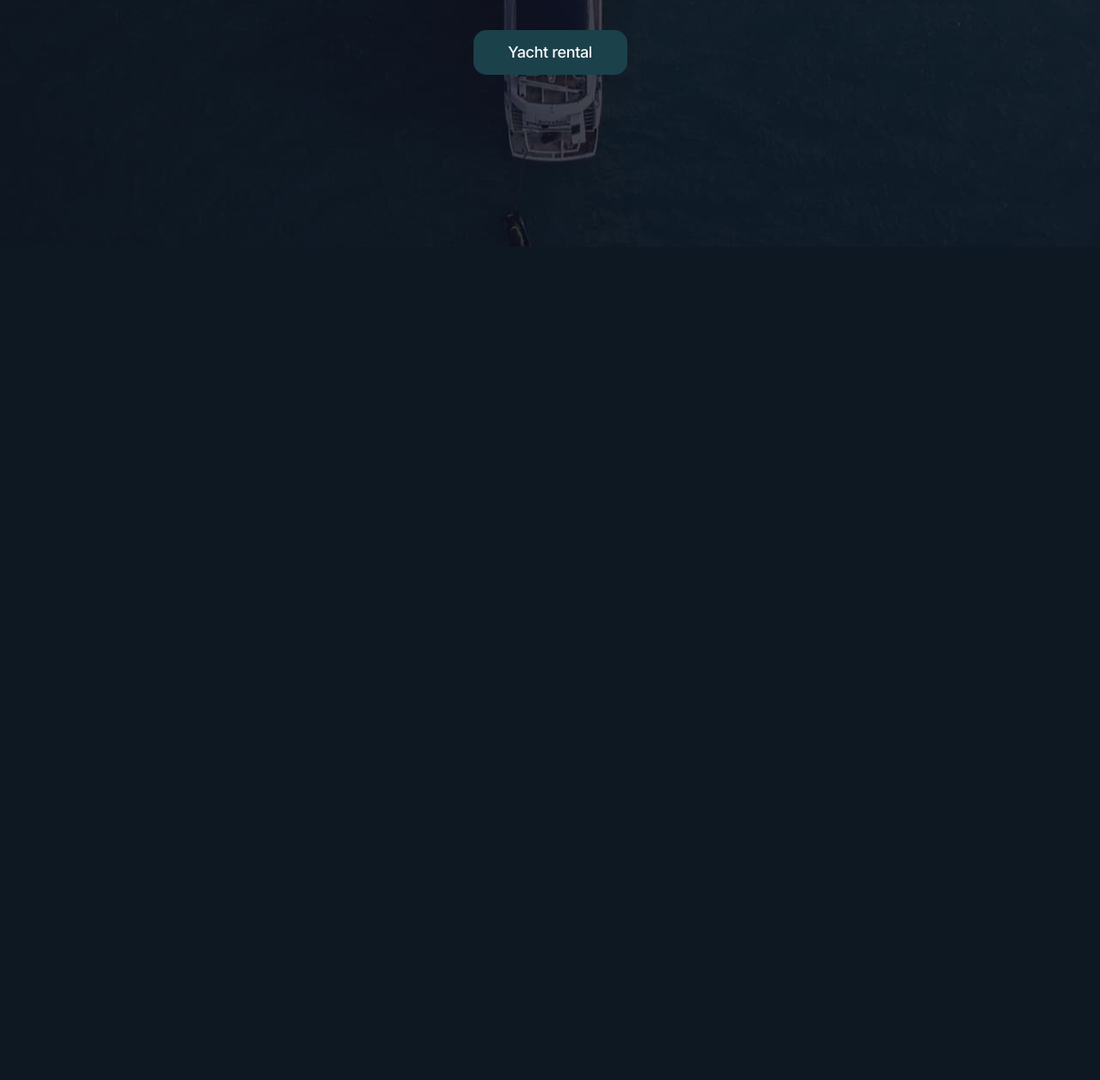
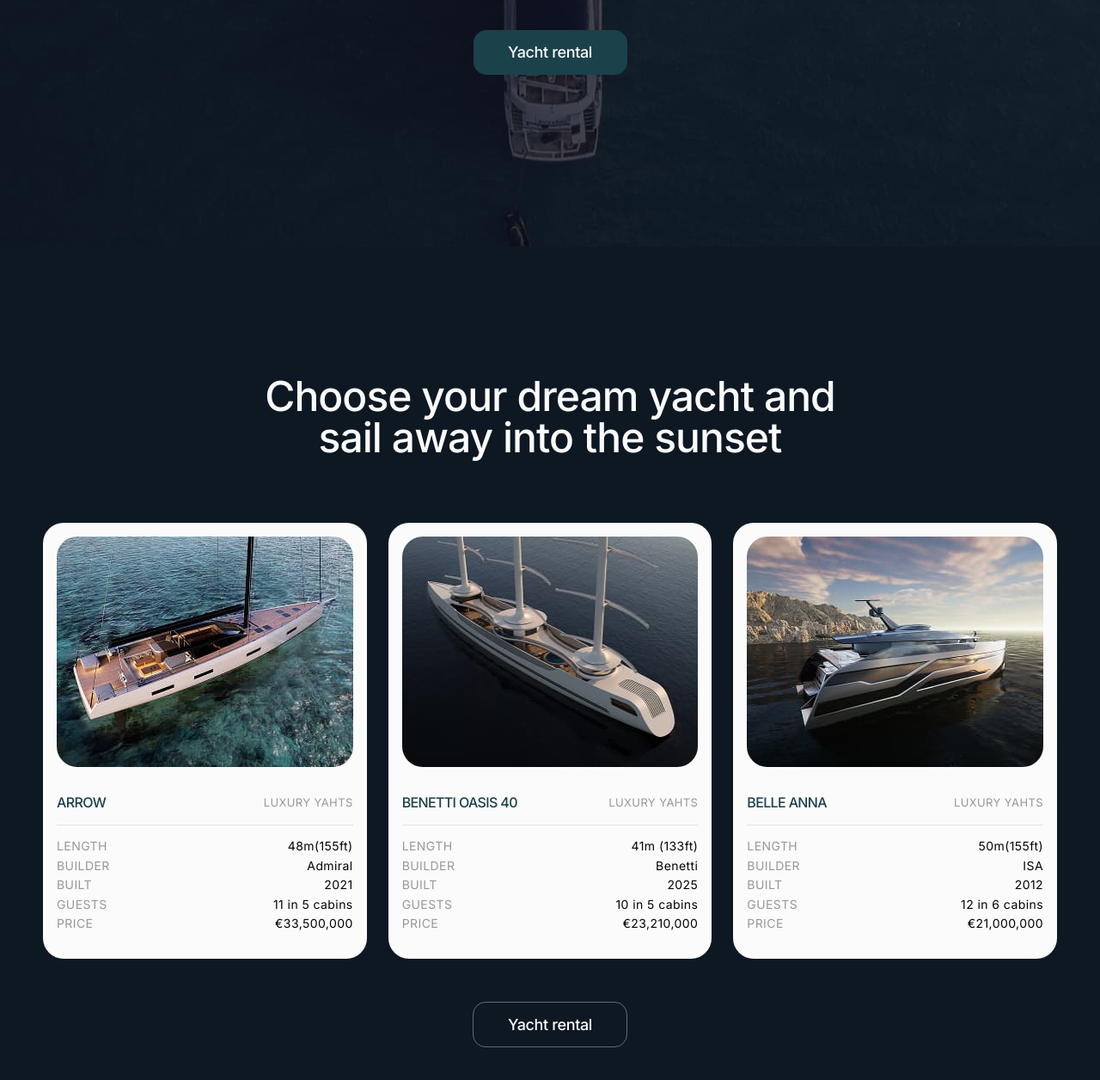
Before and after one commit to SergeyKorobka/blended-starter-mod-5-6-132-13, a website built with Vite: page src/index.html in a window 1280 px wide. Shown: the part 582-1838 px from the top of the page at 86% size. Before the commit the page ends 869 px from the top, so only its background shows below. Built offline with nearby package versions, Linux system fonts and the light colour scheme.

Commit message:
completed catalog

```diff
--- a/src/css/catalog.css
+++ b/src/css/catalog.css
@@ -2,6 +2,114 @@
 .catalog-section {
   padding-top: 100px;
   padding-bottom: 50px;
+}
+
+.catalog-title {
+  max-width: 645px;
+  margin: 0 auto;
+  margin-bottom: 40px;
+
+  font-weight: 500;
+  font-size: 28px;
+  line-height: 1;
+  letter-spacing: -0.02em;
+  text-align: center;
+}
+
+.catalog-list {
+  margin-bottom: 40px;
+}
+
+.catalog-card {
+  width: 100%;
+  padding: 16px 16px 32px;
+  border-radius: 24px;
+  background-color: #fbfbfb;
+}
+
+.catalog-card-img {
+  border-radius: 24px;
+  margin-bottom: 32px;
+}
+
+.catalog-card-info {
+  display: flex;
+  justify-content: space-between;
+  align-items: center;
+  padding-bottom: 16px;
+  margin-bottom: 16px;
+  border-bottom: 1px solid rgba(4, 3, 6, 0.1);
+}
+
+.catalog-card-title {
+  font-weight: 500;
+  font-size: 14px;
+  line-height: 1.18;
+  letter-spacing: -0.04em;
+  text-transform: uppercase;
+  color: #1b414b;
+}
+
+.catalog-card-type {
+  font-size: 12px;
+  line-height: 1.17;
+  letter-spacing: 0.03em;
+  text-transform: uppercase;
+  color: #989899;
+}
+
+.catalog-card-list {
+  display: flex;
+  flex-direction: column;
+  gap: 6px;
+}
+
+.catalog-card-item {
+  display: flex;
+  align-items: center;
+  justify-content: space-between;
+
+  font-size: 14px;
+  line-height: 1.18;
+  letter-spacing: 0.03em;
+  color: #040306;
+}
+.catalog-card-label {
+  text-transform: uppercase;
+  color: #989899;
+}
+
+.catalog-btn {
+  display: block;
+  min-width: 179px;
+  margin: 0 auto;
+  padding: 14px 32px;
+  border: 1px solid rgba(251, 251, 251, 0.35);
+  border-radius: 15px;
+
+  font-weight: 500;
+  font-size: 14px;
+  line-height: 1.29;
+  letter-spacing: -0.02em;
+  color: #fbfbfb;
+  background-color: transparent;
+
+  transition-property: color, background-color, border-color;
+  transition-duration: 250ms;
+  transition-timing-function: ease-in-out;
+}
+
+.catalog-btn:hover,
+.catalog-btn:focus {
+  color: #1b414b;
+  background-color: #fbfbfb;
+  border-color: transparent;
+}
+
+@media screen and (max-width: 767.98px) {
+  .catalog-card:nth-child(n + 2) {
+    display: none;
+  }
 }
 
 /* Планшетні стилі */
@@ -9,6 +117,45 @@
   .catalog-section {
     padding-top: 120px;
     padding-bottom: 60px;
+  }
+
+  .catalog-title {
+    margin-bottom: 75px;
+
+    font-size: 48px;
+  }
+
+  .catalog-list {
+    display: flex;
+    gap: 31px;
+    margin-bottom: 50px;
+  }
+
+  .catalog-card {
+    width: calc((100% - 31px) / 2);
+  }
+
+  .catalog-card-title {
+    font-size: 16px;
+    line-height: 1.2;
+  }
+
+  .catalog-card-type {
+    font-size: 13px;
+    line-height: 1.18;
+  }
+
+  .catalog-btn {
+    padding: 16px 40px;
+
+    font-size: 18px;
+    line-height: 1.1;
+  }
+
+  @media screen and (max-width: 1279.98px) {
+    .catalog-card:nth-child(n + 3) {
+      display: none;
+    }
   }
 }
 
@@ -18,4 +165,16 @@
     padding-top: 150px;
     padding-bottom: 75px;
   }
+
+  .catalog-title {
+    max-width: 713px;
+  }
+
+  .catalog-list {
+    gap: 25px;
+  }
+
+  .catalog-card {
+    width: calc((100% - 2 * 25px) / 3);
+  }
 }
--- a/src/partials/catalog.html
+++ b/src/partials/catalog.html
@@ -1,4 +1,4 @@
-<section id="catalog" class="catalog-section hidden">
+<section id="catalog" class="catalog-section">
   <div class="container">
     <h2 class="catalog-title">
       Choose your dream yacht and sail away into the sunset
```
Also changed, not shown: src/css/catalog-old.css (deleted, +0 -110 lines).
